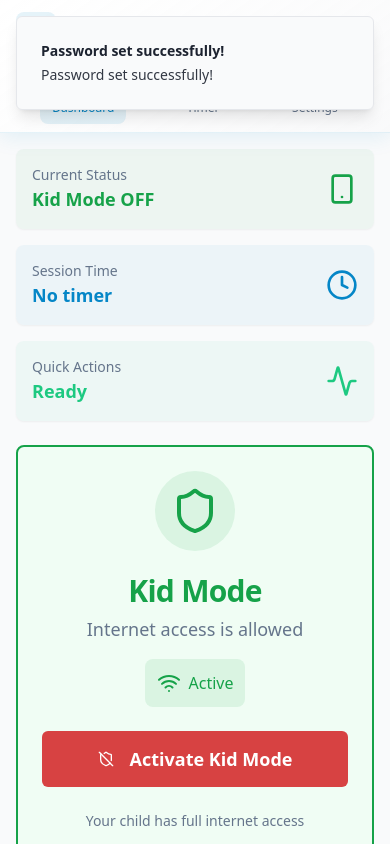
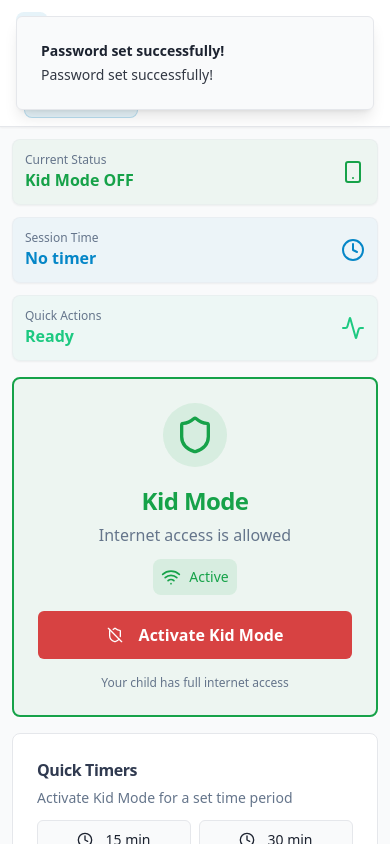
Before and after one commit to hamzaerziki/kid-mode-guard, a React (Vite) app: page / in a window 390 px wide. Both pictures are taken after typing "Sample123", "Sample123" into the empty fields and a click on the button "Create Password". Shown: the top 844 px of the page. Built offline with nearby package versions, Linux system fonts and the light colour scheme.

Commit message:
Fix color bugs and UI
Fixes color inconsistencies between dark and light modes, specifically for the top panel.
Improves mobile UI responsiveness and layout.

```diff
--- a/src/components/KidModeToggle.tsx
+++ b/src/components/KidModeToggle.tsx
@@ -28,44 +28,44 @@ export const KidModeToggle = ({ isActive, onToggle, timeRemaining }: KidModeTogg
     <Card className={cn(
       "transition-all duration-500 border-2",
       isActive
-        ? "bg-red-50 border-kidMode-active animate-kid-mode-active"
-        : "bg-green-50 border-kidMode-inactive shadow-card"
+        ? "bg-destructive/5 border-kidMode-active animate-kid-mode-active"
+        : "bg-success/5 border-kidMode-inactive shadow-card"
     )}>
-      <CardHeader className="text-center pb-4">
+      <CardHeader className="text-center pb-3 sm:pb-4">
         <div className={cn(
-          "mx-auto mb-4 p-4 rounded-full w-fit transition-all duration-300",
+          "mx-auto mb-3 sm:mb-4 p-3 sm:p-4 rounded-full w-fit transition-all duration-300",
           isActive ? "bg-kidMode-active/10" : "bg-kidMode-inactive/10"
         )}>
           {isActive ? (
-            <ShieldOff className="h-12 w-12 text-kidMode-active" />
+            <ShieldOff className="h-10 w-10 sm:h-12 sm:w-12 text-kidMode-active" />
           ) : (
-            <Shield className="h-12 w-12 text-kidMode-inactive" />
+            <Shield className="h-10 w-10 sm:h-12 sm:w-12 text-kidMode-inactive" />
           )}
         </div>
         <CardTitle className={cn(
-          "text-3xl font-bold",
+          "text-2xl sm:text-3xl font-bold",
           isActive ? "text-kidMode-active" : "text-kidMode-inactive"
         )}>
           {t("kidMode.title")}
         </CardTitle>
-        <CardDescription className="text-lg">
+        <CardDescription className="text-base sm:text-lg px-2">
           {isActive ? t("kidMode.activeDescription") : t("kidMode.inactiveDescription")}
         </CardDescription>
       </CardHeader>
 
-      <CardContent className="space-y-6">
+      <CardContent className="space-y-4 sm:space-y-6">
         <div className="flex items-center justify-center space-x-4">
           <div className={cn(
-            "flex items-center space-x-2 p-3 rounded-lg",
+            "flex items-center space-x-2 p-2 sm:p-3 rounded-lg",
             isActive ? "bg-kidMode-active/10" : "bg-kidMode-inactive/10"
           )}>
             {isActive ? (
-              <WifiOff className="h-6 w-6 text-kidMode-active" />
+              <WifiOff className="h-5 w-5 sm:h-6 sm:w-6 text-kidMode-active" />
             ) : (
-              <Wifi className="h-6 w-6 text-kidMode-inactive" />
+              <Wifi className="h-5 w-5 sm:h-6 sm:w-6 text-kidMode-inactive" />
             )}
             <span className={cn(
-              "font-medium",
+              "font-medium text-sm sm:text-base",
               isActive ? "text-kidMode-active" : "text-kidMode-inactive"
             )}>
               {isActive ? t("kidMode.blocked") : t("kidMode.active")}
@@ -74,12 +74,12 @@ export const KidModeToggle = ({ isActive, onToggle, timeRemaining }: KidModeTogg
         </div>
 
         {isActive && timeRemaining && timeRemaining > 0 && (
-          <div className="text-center p-4 bg-kidMode-active/5 rounded-lg">
+          <div className="text-center p-3 sm:p-4 bg-kidMode-active/5 rounded-lg">
             <div className="flex items-center justify-center space-x-2 mb-2">
-              <Clock className="h-5 w-5 text-kidMode-active" />
-              <span className="text-sm font-medium text-kidMode-active">{t("kidMode.timeRemaining")}</span>
+              <Clock className="h-4 w-4 sm:h-5 sm:w-5 text-kidMode-active" />
+              <span className="text-xs sm:text-sm font-medium text-kidMode-active">{t("kidMode.timeRemaining")}</span>
             </div>
-            <div className="text-2xl font-bold text-kidMode-active">
+            <div className="text-xl sm:text-2xl font-bold text-kidMode-active">
               {formatTime(timeRemaining)}
             </div>
           </div>
@@ -88,7 +88,7 @@ export const KidModeToggle = ({ isActive, onToggle, timeRemaining }: KidModeTogg
         <Button
           onClick={onToggle}
           className={cn(
-            "w-full h-14 text-lg font-semibold transition-all duration-300",
+            "w-full h-12 sm:h-14 text-base sm:text-lg font-semibold transition-all duration-300",
             isActive
               ? "bg-kidMode-inactive hover:bg-kidMode-inactive/90 text-white"
               : "bg-kidMode-active hover:bg-kidMode-active/90 text-white"
@@ -96,19 +96,19 @@ export const KidModeToggle = ({ isActive, onToggle, timeRemaining }: KidModeTogg
         >
           {isActive ? (
             <>
-              <Shield className="mr-2 h-5 w-5" />
+              <Shield className="mr-2 h-4 w-4 sm:h-5 sm:w-5" />
               {t("kidMode.deactivate")}
             </>
           ) : (
             <>
-              <ShieldOff className="mr-2 h-5 w-5" />
+              <ShieldOff className="mr-2 h-4 w-4 sm:h-5 sm:w-5" />
               {t("kidMode.activate")}
             </>
           )}
         </Button>
 
-        <div className="text-center">
-          <p className="text-sm text-muted-foreground">
+        <div className="text-center px-2">
+          <p className="text-xs sm:text-sm text-muted-foreground">
             {isActive
               ? t("kidMode.restrictedMessage")
               : t("kidMode.allowedMessage")
--- a/src/components/NavBar.tsx
+++ b/src/components/NavBar.tsx
@@ -15,31 +15,31 @@ export const NavBar = () => {
   ];
 
   return (
-    <nav className="bg-gradient-card border-b border-primary/10 shadow-card sticky top-0 z-40">
+    <nav className="bg-card border-b border-border shadow-sm sticky top-0 z-40 backdrop-blur-sm">
       <div className="max-w-md mx-auto px-4">
-        <div className="flex items-center justify-between h-16">
+        <div className="flex items-center justify-between h-14 sm:h-16">
           <div className="flex items-center space-x-2">
-            <div className="p-2 bg-primary/10 rounded-lg">
-              <Shield className="h-6 w-6 text-primary" />
+            <div className="p-1.5 sm:p-2 bg-primary/10 rounded-lg">
+              <Shield className="h-5 w-5 sm:h-6 sm:w-6 text-primary" />
             </div>
-            <span className="text-lg font-bold text-parentControl">{t("navbar.title")}</span>
+            <span className="text-base sm:text-lg font-bold text-parentControl">{t("navbar.title")}</span>
           </div>
         </div>
 
-        <div className="flex justify-around pb-2">
+        <div className="flex justify-around pb-2 px-2">
           {navItems.map(({ path, label, icon: Icon }) => (
-            <Link key={path} to={path}>
+            <Link key={path} to={path} className="flex-1">
               <Button
                 variant="ghost"
                 className={cn(
-                  "flex flex-col items-center space-y-1 h-auto py-2 px-3 rounded-lg transition-all duration-200",
+                  "flex flex-col items-center space-y-1 h-auto py-2 px-2 sm:px-3 rounded-lg transition-all duration-200 w-full",
                   location.pathname === path
-                    ? "bg-primary/10 text-primary"
+                    ? "bg-primary/10 text-primary border border-primary/20"
                     : "hover:bg-primary/5 text-muted-foreground hover:text-primary"
                 )}
               >
                 <Icon className="h-4 w-4" />
-                <span className="text-xs font-medium">{label}</span>
+                <span className="text-xs font-medium truncate">{label}</span>
               </Button>
             </Link>
           ))}
--- a/src/pages/Dashboard.tsx
+++ b/src/pages/Dashboard.tsx
@@ -115,22 +115,22 @@ export const Dashboard = ({ password }: DashboardProps) => {
     <div className="min-h-screen bg-background">
       <NavBar />
 
-      <div className="max-w-md mx-auto p-4 space-y-6">
+      <div className="max-w-md mx-auto p-3 sm:p-4 space-y-4 sm:space-y-6">
         {/* Status Overview */}
-        <div className="grid grid-cols-1 gap-4">
+        <div className="grid grid-cols-1 gap-3 sm:gap-4">
           {getStatusCards().map((card, index) => (
-            <Card key={index} className={`${card.bgColor} border-0`}>
-              <CardContent className="p-4">
+            <Card key={index} className={`${card.bgColor} border border-border/50`}>
+              <CardContent className="p-3 sm:p-4">
                 <div className="flex items-center justify-between">
-                  <div>
-                    <CardDescription className="text-sm text-muted-foreground">
+                  <div className="min-w-0 flex-1">
+                    <CardDescription className="text-xs sm:text-sm text-muted-foreground">
                       {card.title}
                     </CardDescription>
-                    <div className={`text-lg font-semibold ${card.color}`}>
+                    <div className={`text-base sm:text-lg font-semibold ${card.color} truncate`}>
                       {card.value}
                     </div>
                   </div>
-                  <card.icon className={`h-8 w-8 ${card.color}`} />
+                  <card.icon className={`h-6 w-6 sm:h-8 sm:w-8 ${card.color} flex-shrink-0`} />
                 </div>
               </CardContent>
             </Card>
@@ -145,17 +145,17 @@ export const Dashboard = ({ password }: DashboardProps) => {
         />
 
         {/* Quick Timer Actions */}
-        <Card className="bg-gradient-card border-primary/10 shadow-card">
-          <CardHeader className="pb-4">
-            <CardTitle className="text-lg font-semibold text-parentControl">
+        <Card className="bg-card border-border shadow-card">
+          <CardHeader className="pb-3 sm:pb-4">
+            <CardTitle className="text-base sm:text-lg font-semibold text-parentControl">
               Quick Timers
             </CardTitle>
-            <CardDescription>
+            <CardDescription className="text-sm">
               Activate Kid Mode for a set time period
             </CardDescription>
           </CardHeader>
           <CardContent>
-            <div className="grid grid-cols-2 gap-3">
+            <div className="grid grid-cols-2 gap-2 sm:gap-3">
               {[
                 { label: "15 min", value: 15 },
                 { label: "30 min", value: 30 },
@@ -167,9 +167,9 @@ export const Dashboard = ({ password }: DashboardProps) => {
                   variant="outline"
                   onClick={() => startQuickTimer(timer.value)}
                   disabled={kidModeActive}
-                  className="hover:border-primary/50 hover:bg-primary/5"
+                  className="hover:border-primary/50 hover:bg-primary/5 text-sm h-10 sm:h-11"
                 >
-                  <Clock className="mr-2 h-4 w-4" />
+                  <Clock className="mr-1 sm:mr-2 h-3 w-3 sm:h-4 sm:w-4" />
                   {timer.label}
                 </Button>
               ))}
@@ -178,15 +178,15 @@ export const Dashboard = ({ password }: DashboardProps) => {
         </Card>
 
         {/* Tips Card */}
-        <Card className="bg-gradient-secondary/5 border-secondary/20">
-          <CardContent className="p-4">
+        <Card className="bg-secondary/5 border-secondary/20">
+          <CardContent className="p-3 sm:p-4">
             <div className="flex items-start space-x-3">
-              <div className="p-2 bg-secondary/10 rounded-lg">
-                <Shield className="h-5 w-5 text-secondary" />
+              <div className="p-1.5 sm:p-2 bg-secondary/10 rounded-lg flex-shrink-0">
+                <Shield className="h-4 w-4 sm:h-5 sm:w-5 text-secondary" />
               </div>
-              <div>
-                <h3 className="font-medium text-parentControl mb-1">Parenting Tip</h3>
-                <p className="text-sm text-muted-foreground">
+              <div className="min-w-0 flex-1">
+                <h3 className="font-medium text-parentControl mb-1 text-sm sm:text-base">Parenting Tip</h3>
+                <p className="text-xs sm:text-sm text-muted-foreground">
                   Set consistent internet time limits and communicate expectations clearly with your child.
                 </p>
               </div>
```
Also changed, not shown: src/index.css (+32 -6 lines).
